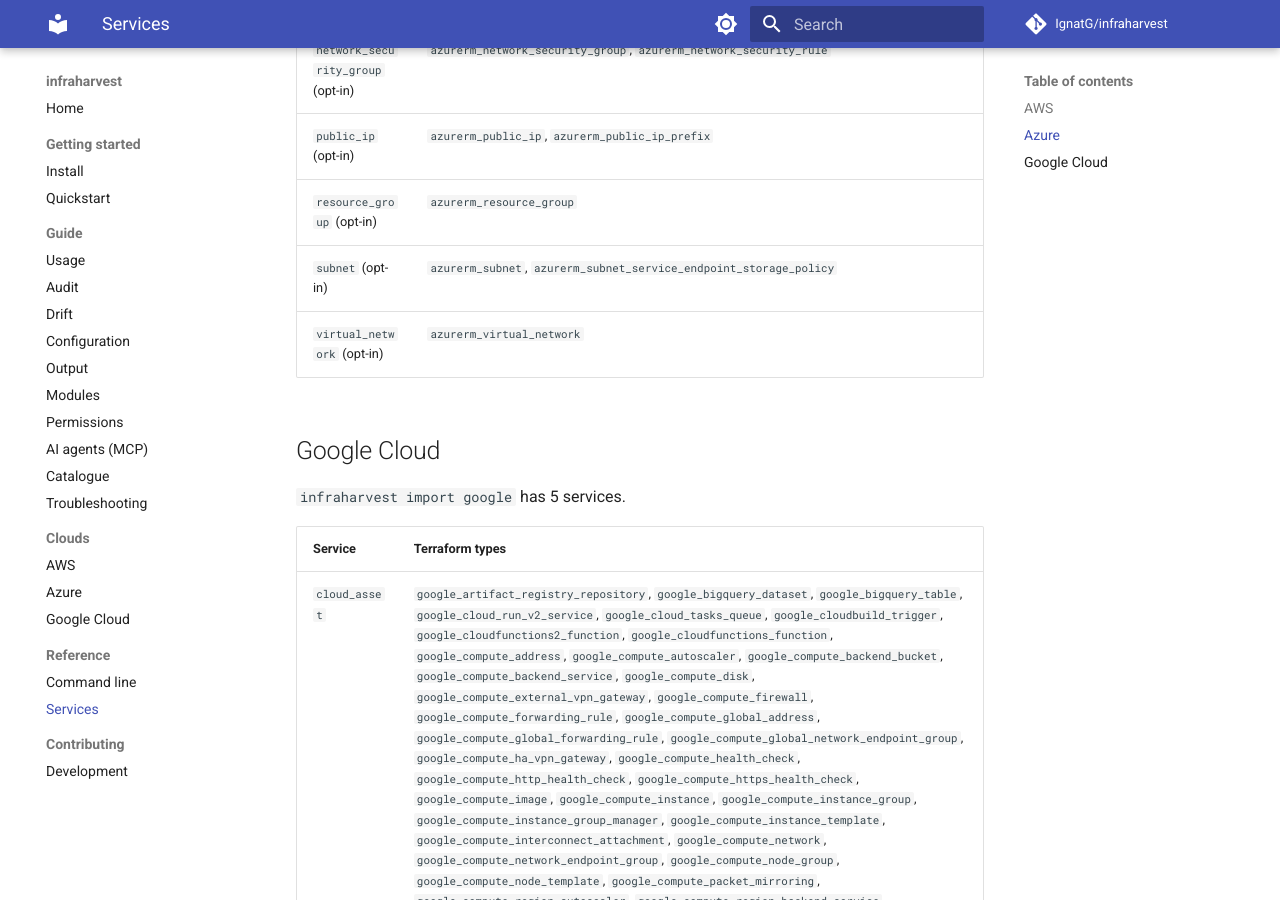
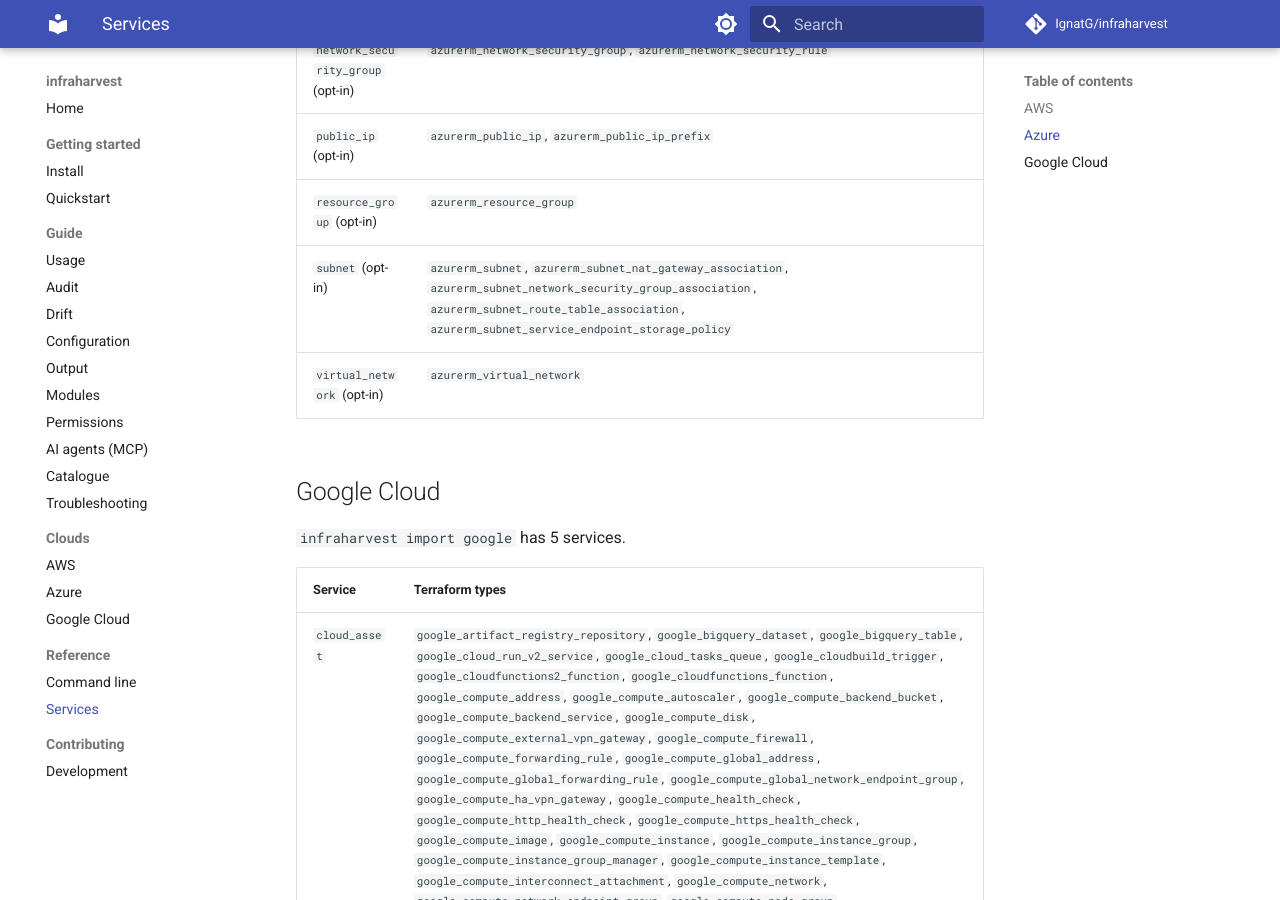
Before and after one commit to IgnatG/infraharvest, an MkDocs documentation site: the page built from docs/reference/services.md, in a window 1280 px wide and 900 px high, scrolled down 7704 px. Built offline with MkDocs 1.6.1 and Material for MkDocs 9.7.7, drawn with Linux system fonts in a browser that asks for light colours; comment, search, counter and statistics services are not loaded.

Commit message:
docs(reference): list the subnet associations the Azure subnet service imports

```diff
--- a/docs/reference/services.md
+++ b/docs/reference/services.md
@@ -130,7 +130,7 @@ The services each provider lists, as `--services` and `--skip` name them, and th
 | `network_security_group` (opt-in) | `azurerm_network_security_group`, `azurerm_network_security_rule` |
 | `public_ip` (opt-in) | `azurerm_public_ip`, `azurerm_public_ip_prefix` |
 | `resource_group` (opt-in) | `azurerm_resource_group` |
-| `subnet` (opt-in) | `azurerm_subnet`, `azurerm_subnet_service_endpoint_storage_policy` |
+| `subnet` (opt-in) | `azurerm_subnet`, `azurerm_subnet_nat_gateway_association`, `azurerm_subnet_network_security_group_association`, `azurerm_subnet_route_table_association`, `azurerm_subnet_service_endpoint_storage_policy` |
 | `virtual_network` (opt-in) | `azurerm_virtual_network` |
 
 ## Google Cloud
```
